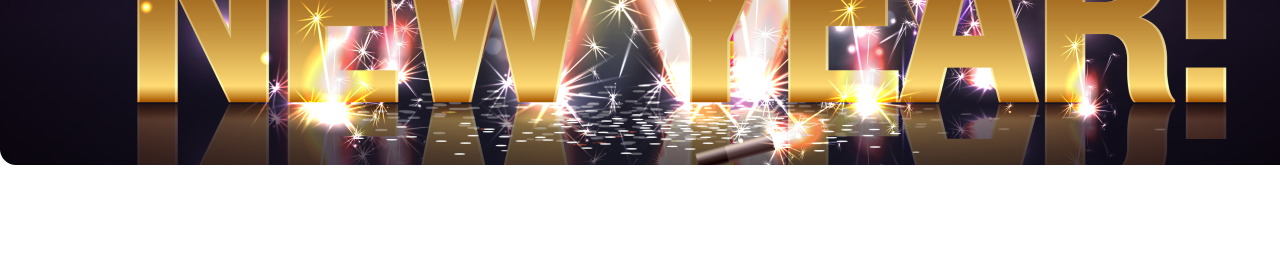
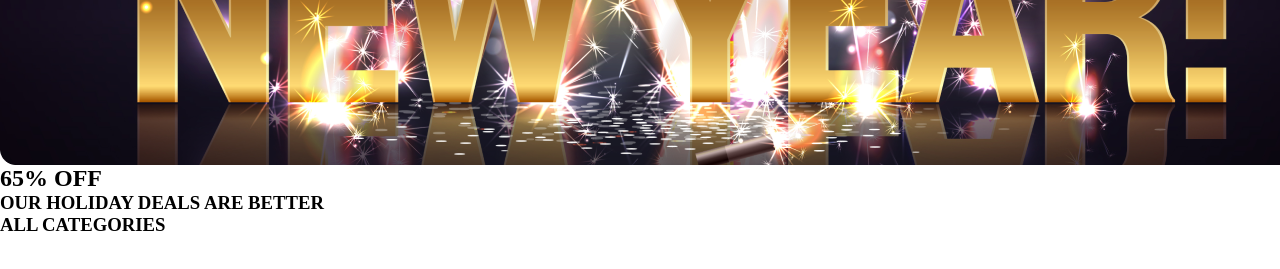
Before and after one commit to imrealkazisourov/assignment1, a plain HTML site: page index.html in a window 1280 px wide. Shown: the part 435-704 px from the top of the page. Drawn offline with Linux system fonts and the light colour scheme.

Commit message:
added second section html

```diff
--- a/index.html
+++ b/index.html
@@ -20,6 +20,11 @@
     </header>
     <main>
         <section>
+            <div>
+                <h2>65% OFF</h2>
+                <h3>OUR HOLIDAY DEALS ARE BETTER</h3>
+                <h3>ALL CATEGORIES</h3>
+            </div>
 
         </section>
 
```
